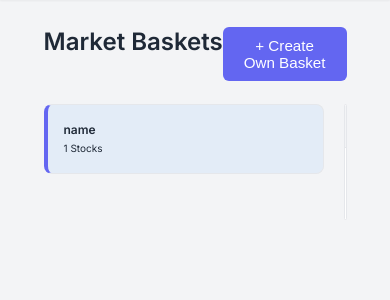
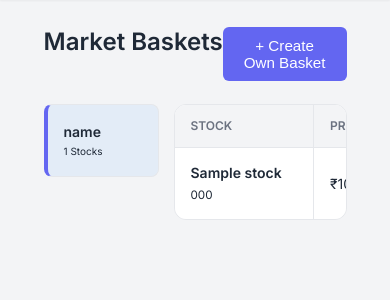
Before and after one commit to rahulpraj10/stock_tracker_v2, a Flask app: template templates/baskets.html in a window 390 px wide. Shown: the part 64-364 px from the top of the page. Run offline with Flask 3, Linux system fonts and the light colour scheme; the template is opened without the code that fills it: most values are stand-ins (such as "Sample title", 1, 10 or a date in 2020); some libraries are stand-ins or nearby versions.

Commit message:
Improved visuals by adding sliders in baskets

```diff
--- a/templates/baskets.html
+++ b/templates/baskets.html
@@ -7,13 +7,41 @@
         grid-template-columns: 280px 1fr;
         gap: 20px;
         margin-top: 20px;
+        /* Ensure the container doesn't exceed screen width */
+        max-width: 100%;
+        overflow: hidden;
     }
 
-    /* Sidebar Styling */
+    @media (max-width: 768px) {
+        .basket-layout {
+            /* If you want them to stay side-by-side but smaller */
+            grid-template-columns: 120px 1fr;
+            gap: 10px;
+        }
+
+        .basket-nav-card h4 {
+            font-size: 14px; /* Shrink text for mobile sidebar */
+        }
+    }
+
+
     .basket-sidebar {
         display: flex;
         flex-direction: column;
         gap: 12px;
+        /* Added for vertical scrolling */
+        max-height: 80vh;
+        overflow-y: auto;
+        padding-right: 5px; /* Space for scrollbar */
+    }
+
+    /* Optional: Make scrollbar look cleaner */
+    .basket-sidebar::-webkit-scrollbar {
+        width: 4px;
+    }
+    .basket-sidebar::-webkit-scrollbar-thumb {
+        background: var(--border-color);
+        border-radius: 10px;
     }
 
     .basket-nav-card {
@@ -33,10 +61,19 @@
         background: var(--card-bg);
         border: 1px solid var(--border-color);
         border-radius: 12px;
-        overflow: hidden;
+        /* Added for horizontal scrolling */
+        overflow-x: auto;
+        -webkit-overflow-scrolling: touch; /* Smooth scrolling on iOS */
     }
 
-    table { width: 100%; border-collapse: collapse; text-align: left; }
+    /* Ensure the table doesn't shrink and stays wide enough to trigger scrolling */
+    table {
+        width: 100%;
+        min-width: 600px; /* Force scroll on small screens */
+        border-collapse: collapse;
+        text-align: left;
+    }
+
     th { background: var(--bg-color); padding: 12px 16px; font-size: 12px; text-transform: uppercase; color: var(--text-secondary); }
     td { padding: 14px 16px; border-bottom: 1px solid var(--border-color); font-size: 14px; }
 
```
